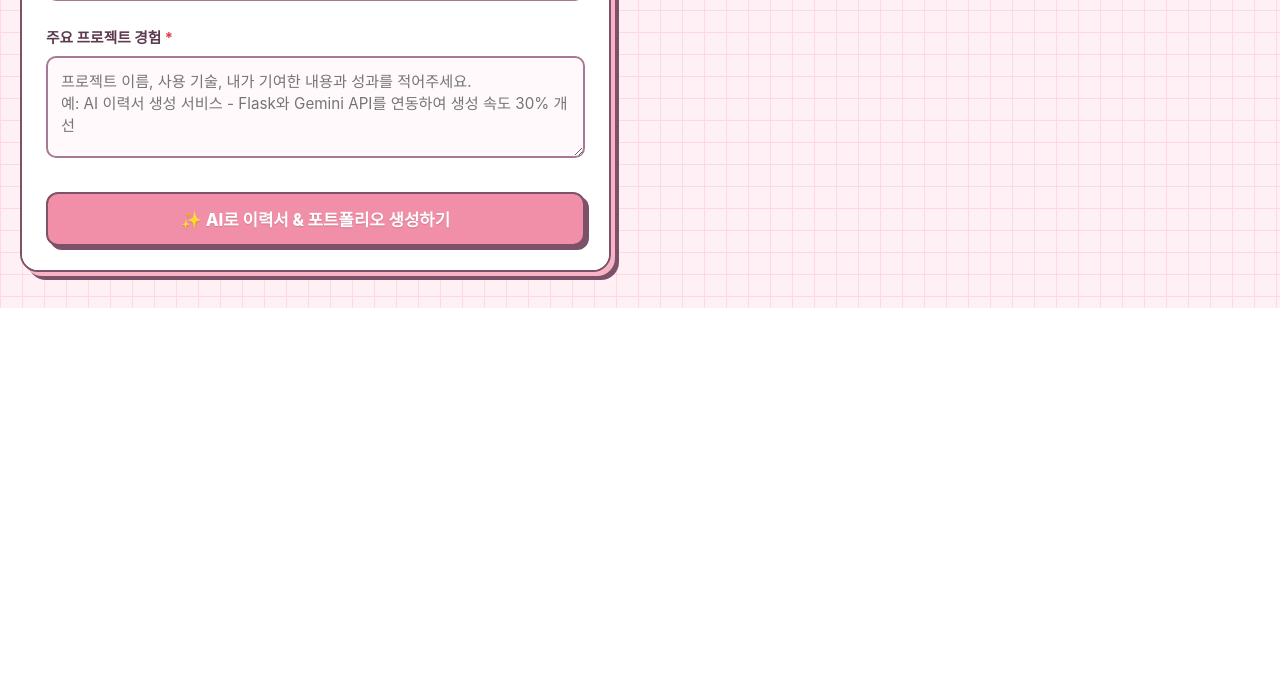
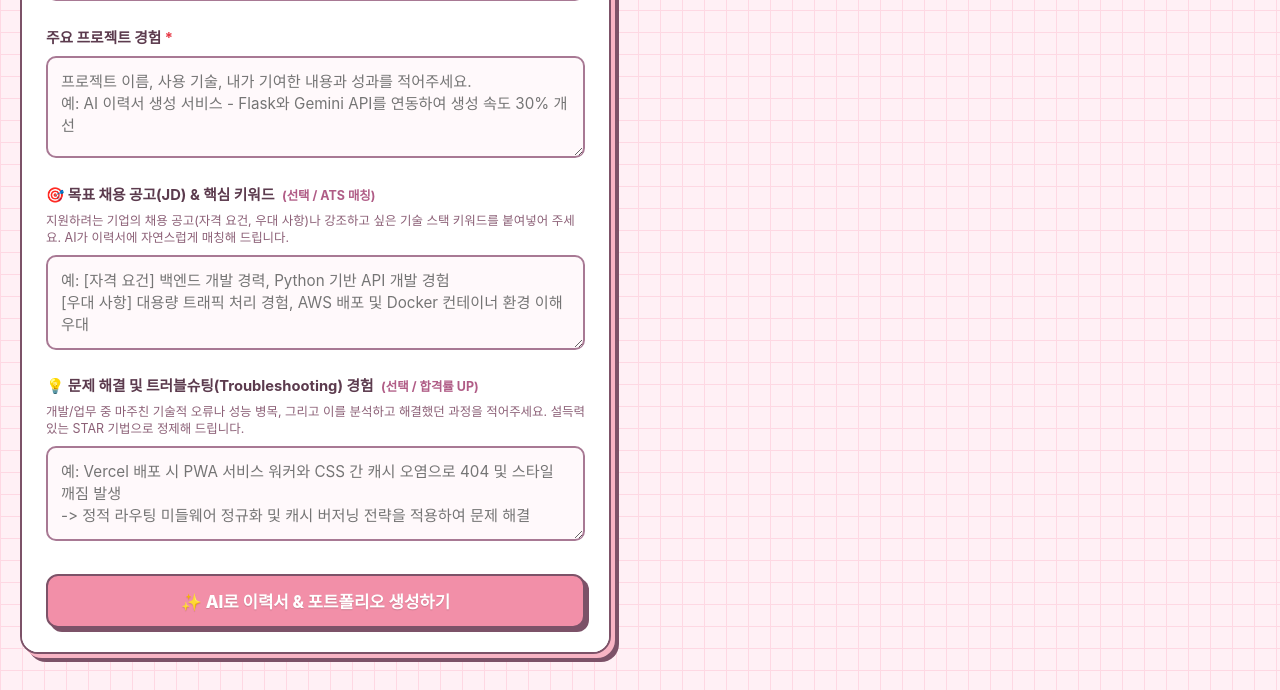
Before and after one commit to minju453/resume-builder, a Flask app: page / in a window 1280 px wide. Shown: the part 870-1560 px from the top of the page. Before the commit the page ends 1178 px from the top, so only its background shows below. Run offline with Flask 3, Linux system fonts and the light colour scheme.

Commit message:
feat: 채용 공고(JD) 핵심 키워드 매칭 및 트러블슈팅 경험 입력 기능 추가

```diff
--- a/api/index.py
+++ b/api/index.py
@@ -124,6 +124,8 @@ def generate():
     projects = data.get("projects", "").strip()
     tone = data.get("tone", "professional").strip()
     prompt_type = data.get("prompt_type", "general").strip()
+    job_description = data.get("job_description", "").strip()
+    troubleshooting = data.get("troubleshooting", "").strip()
 
     if not name:
         return jsonify({"success": False, "error": "이름을 입력해 주세요."}), 400
@@ -134,7 +136,7 @@ def generate():
     if not projects:
         return jsonify({"success": False, "error": "주요 프로젝트 경험을 입력해 주세요."}), 400
 
-    logger.info(f"요청자: {name}, 직무: {job_title}, 톤: {tone}, 모드: {prompt_type}")
+    logger.info(f"요청자: {name}, 직무: {job_title}, 톤: {tone}, 모드: {prompt_type}, JD포함: {bool(job_description)}, 트러블슈팅포함: {bool(troubleshooting)}")
 
     if prompt_type == "expert":
         system_instruction = (
@@ -148,6 +150,25 @@ def generate():
             "지원자의 장점과 성실성이 돋보이도록 깔끔하고 가독성이 높은 표준 이력서와 포트폴리오를 작성해 주세요."
         )
 
+    extra_applicant_info = ""
+    extra_guidelines = ""
+
+    if job_description:
+        extra_applicant_info += f"- 목표 채용 공고(JD) 및 핵심 키워드:\n{job_description}\n"
+        extra_guidelines += (
+            "4. [채용 공고 핵심 키워드 매칭] 지원자가 입력한 '목표 채용 공고(JD) 및 핵심 키워드'를 분석하여, "
+            "공고에서 요구하는 주요 역량과 기술 스택 용어가 이력서의 요약(Summary), 보유 기술(Skills), 프로젝트 상세 내용 전반에 "
+            "자연스럽고 설득력 있게 매칭되어 서류 검토 및 ATS 합격률이 극대화되도록 작성해 주세요.\n"
+        )
+
+    if troubleshooting:
+        extra_applicant_info += f"- 문제 해결 및 트러블슈팅 경험:\n{troubleshooting}\n"
+        extra_guidelines += (
+            "5. [트러블슈팅 경험 구체화] 지원자가 입력한 '문제 해결 및 트러블슈팅 경험'을 바탕으로, "
+            "프로젝트 및 경력 세부 항목 내에 '💡 문제 해결 및 트러블슈팅(Troubleshooting)' 섹션을 명확히 구분하여 기술해 주세요. "
+            "[문제 상황 ➔ 원인 분석 ➔ 해결 과정 ➔ 정량적 개선 성과 및 배운 점]의 논리적 흐름으로 기술적 역량이 돋보이게 작성해 주세요.\n"
+        )
+
     prompt = f"""{system_instruction}
 
 [지원자 정보]
@@ -158,12 +179,12 @@ def generate():
 {experience}
 - 주요 프로젝트:
 {projects}
-
+{extra_applicant_info}
 [작성 가이드라인]
 1. 지원자의 정보를 바탕으로 완성도 높은 국문 '이력서(Resume)'와 '포트폴리오 요약본(Portfolio)'을 각각 작성해 주세요.
 2. 결과물은 반드시 아래와 같이 [RESUME]와 [PORTFOLIO] 태그로 명확히 감싸서 출력해야 합니다.
 3. 각 섹션 내부는 깔끔한 Markdown 형식(제목, 글머리 기호, 볼드체 등)으로 구조화해 주세요.
-
+{extra_guidelines}
 [출력 형식]
 [RESUME]
 # {name} - {job_title} 이력서
--- a/static/css/style.css
+++ b/static/css/style.css
@@ -172,6 +172,22 @@ body {
 
 .required {
     color: #e63946;
+}
+
+.optional {
+    font-size: 0.78rem;
+    font-weight: 700;
+    color: #b05c86;
+    margin-left: 4px;
+}
+
+.field-hint {
+    display: block;
+    font-size: 0.78rem;
+    color: #8c6077;
+    margin-top: -2px;
+    margin-bottom: 8px;
+    line-height: 1.4;
 }
 
 input[type="text"],
--- a/static/js/app.js
+++ b/static/js/app.js
@@ -10,6 +10,8 @@ document.addEventListener("DOMContentLoaded", () => {
     const toneSelect = document.getElementById("tone");
     const experienceInput = document.getElementById("experience");
     const projectsInput = document.getElementById("projects");
+    const jobDescriptionInput = document.getElementById("job-description");
+    const troubleshootingInput = document.getElementById("troubleshooting");
 
     const submitBtn = document.getElementById("submit-btn");
     const btnText = document.getElementById("btn-text");
@@ -77,6 +79,8 @@ document.addEventListener("DOMContentLoaded", () => {
         const promptType = promptTypeRadio ? promptTypeRadio.value : "general";
         const experience = experienceInput.value.trim();
         const projects = projectsInput.value.trim();
+        const jobDescription = jobDescriptionInput ? jobDescriptionInput.value.trim() : "";
+        const troubleshooting = troubleshootingInput ? troubleshootingInput.value.trim() : "";
 
         // 프론트엔드 입력값 1차 검증
         if (!name) {
@@ -119,7 +123,9 @@ document.addEventListener("DOMContentLoaded", () => {
                     tone: tone,
                     prompt_type: promptType,
                     experience: experience,
-                    projects: projects
+                    projects: projects,
+                    job_description: jobDescription,
+                    troubleshooting: troubleshooting
                 })
             });
 
--- a/templates/index.html
+++ b/templates/index.html
@@ -101,6 +101,20 @@
                             <div class="form-group">
                                 <label for="projects">주요 프로젝트 경험 <span class="required">*</span></label>
                                 <textarea id="projects" name="projects" rows="4" placeholder="프로젝트 이름, 사용 기술, 내가 기여한 내용과 성과를 적어주세요.&#10;예: AI 이력서 생성 서비스 - Flask와 Gemini API를 연동하여 생성 속도 30% 개선" required></textarea>
+                            </div>
+
+                            <!-- 목표 채용 공고(JD) 및 핵심 키워드 매칭 -->
+                            <div class="form-group">
+                                <label for="job-description">🎯 목표 채용 공고(JD) & 핵심 키워드 <span class="optional">(선택 / ATS 매칭)</span></label>
+                                <small class="field-hint">지원하려는 기업의 채용 공고(자격 요건, 우대 사항)나 강조하고 싶은 기술 스택 키워드를 붙여넣어 주세요. AI가 이력서에 자연스럽게 매칭해 드립니다.</small>
+                                <textarea id="job-description" name="job_description" rows="3" placeholder="예: [자격 요건] 백엔드 개발 경력, Python 기반 API 개발 경험&#10;[우대 사항] 대용량 트래픽 처리 경험, AWS 배포 및 Docker 컨테이너 환경 이해 우대"></textarea>
+                            </div>
+
+                            <!-- 문제 해결 및 트러블슈팅 경험 -->
+                            <div class="form-group">
+                                <label for="troubleshooting">💡 문제 해결 및 트러블슈팅(Troubleshooting) 경험 <span class="optional">(선택 / 합격률 UP)</span></label>
+                                <small class="field-hint">개발/업무 중 마주친 기술적 오류나 성능 병목, 그리고 이를 분석하고 해결했던 과정을 적어주세요. 설득력 있는 STAR 기법으로 정제해 드립니다.</small>
+                                <textarea id="troubleshooting" name="troubleshooting" rows="3" placeholder="예: Vercel 배포 시 PWA 서비스 워커와 CSS 간 캐시 오염으로 404 및 스타일 깨짐 발생&#10;-> 정적 라우팅 미들웨어 정규화 및 캐시 버저닝 전략을 적용하여 문제 해결"></textarea>
                             </div>
 
                             <!-- 생성 버튼 -->
```
